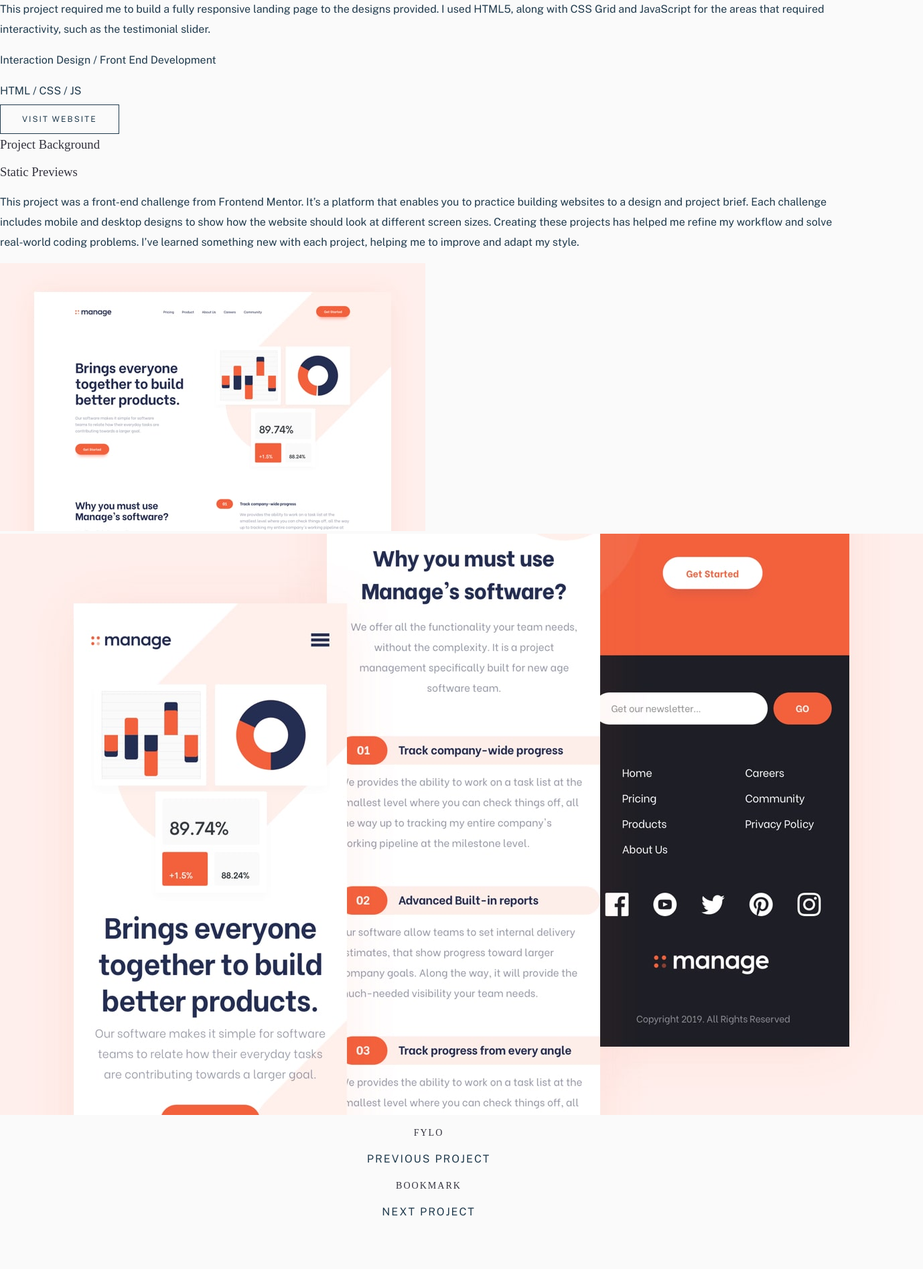
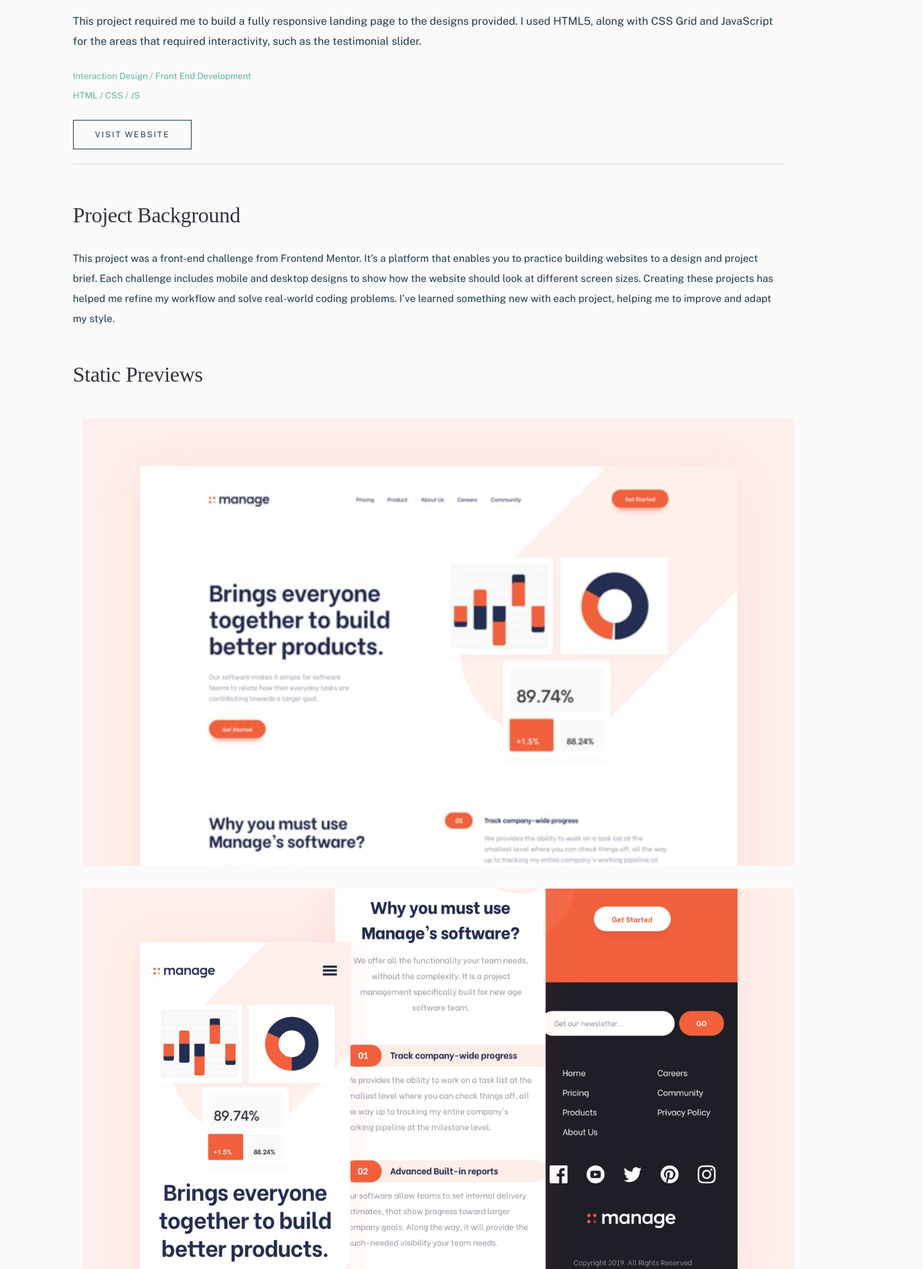
Before and after one commit to JohnPuckey/frontendmentor-minimalist-portfolio, a plain HTML site: page manage.html in a window 1280 px wide. Shown: the part 768-2663 px from the top of the page at 67% size, 1378 px wide, since content can reach past the window. Drawn offline with nearby package versions, Linux system fonts and the light colour scheme; a web font is replaced by a local one.

Commit message:
project mobile first

```diff
--- a/manage.html
+++ b/manage.html
@@ -6,7 +6,7 @@
 
   <link rel="icon" type="image/png" sizes="32x32" href="./images/favicon-32x32.png">
   <link rel="stylesheet" href="./styles/style.css">
-  <link rel="stylesheet" href="./styles/portfolio.css">
+  <link rel="stylesheet" href="./styles/project.css">
 
   <title>Frontend Mentor | Manage Project</title>
 </head>
@@ -27,7 +27,7 @@
 </header>
 
 
-<div class="portfolio-grid">
+<div class="project-grid">
   <div class="project-hero-img">
     <picture>
         <source media="(min-width:2000px)" srcset="images/detail/desktop/image-manage-hero@2x.jpg">
@@ -50,15 +50,16 @@
   <div class="project-background">
     <div class="background-main">
       <h3>Project Background</h3>
-    </div>
-    <div class="background-previews">
-      <h3>Static Previews</h3>
       <p>This project was a front-end  challenge from Frontend Mentor. It’s a platform that
         enables you to practice building websites to a design and project brief. Each challenge
         includes mobile and desktop designs to show how the website should look at different
         screen sizes. Creating these projects has helped me refine my workflow and solve
         real-world coding problems. I’ve learned something new with each project, helping
         me to improve and adapt my style.</p>
+    </div>
+    <div class="background-previews">
+      <h3>Static Previews</h3>
+
       <picture>
         <source media="(min-width:2000px)" srcset="images/detail/desktop/image-manage-preview-1@2x.jpg">
         <source media="(min-width:1025px)" srcset="images/detail/desktop/image-manage-preview-1.jpg">
@@ -77,9 +78,16 @@
   </picture>
     </div>
   </div>
-  <div class="portfolio-links">
-    <a href="" class="prev"><h3>Fylo</h3><p>Previous Project</p></a>
-    <a href="" class="next"><h3>Bookmark</h3><p>Next Project</p></a>
+  <div class="project-links">
+    <a href="" class="prev">
+      <svg xmlns="http://www.w3.org/2000/svg" width="10" height="16"><path fill="none" stroke="#33323D" d="M9 0L1 8l8 8"/></svg>
+      <h3>Fylo</h3><p>Previous Project</p>
+    </a>
+    <a href="" class="next">
+      <svg xmlns="http://www.w3.org/2000/svg" width="10" height="16"><path fill="none" stroke="#33323D" d="M1 0l8 8-8 8"/></svg>
+      <h3>Bookmark</h3>
+      <p>Next Project</p>
+    </a>
   </div>
 </div>
 
--- /dev/null
+++ b/styles/project.css
@@ -0,0 +1,108 @@
+.project-grid {
+    width: 83%;
+    max-width: 1110px;
+    margin: 0 auto;
+    display: grid;
+    grid-template-columns: 1fr;
+}
+
+.project-hero-img {
+    width: 100%;
+    margin: 20px 0 30px 0;
+}
+
+img {
+    width: 100%;
+}
+
+.project-head {
+    width: 100%;
+    border-top: 2px solid var(--txtfield-light-grey);
+    border-bottom: 2px solid var(--txtfield-light-grey);
+    padding: 0 0 35px;
+}
+
+.project-head h2 {
+    font-size: 40px;
+    margin-bottom: 20px;
+}
+
+.project-head p {
+    margin-bottom: 30px;
+}
+
+.project-head .details {
+    color: var(--primary-cyan);
+    font-size: 13px;
+    line-height: 14px;
+    margin: 0 0 15px;
+}
+
+.project-head .details:last-of-type {
+    margin-bottom: 40px;
+}
+
+.project-background {
+    margin: 25px 0 60px;
+}
+
+.background-main p {
+    font-size: 15px;
+    line-height: 30px;
+}
+
+.background-previews {
+    margin-top: 50px;
+}
+
+.background-previews img {
+    margin: 15px;
+}
+
+.project-links {
+    display: grid;
+    grid-template-columns: 50% 50%;
+    border-top: 2px solid var(--txtfield-light-grey);
+    border-bottom: 2px solid var(--txtfield-light-grey);
+}
+
+.prev, .next {
+    cursor: pointer;
+    display: flex;
+    flex-direction: column;
+    justify-content: center;
+    padding: 25px 0 30px;
+}
+
+.prev:hover p, .next:hover p {
+    color: var(--primary-cyan);
+    opacity: 1;
+}
+
+
+.prev h3, .next h3 {
+    font-size: 30px;
+    text-transform: none;
+    line-height: 30px;
+    margin: 20px 0 0;
+}
+
+.prev p, .next p {
+    font-size: 16px;
+    text-transform: none;
+    line-height: 20px;
+    margin: 10px 0 0;
+    opacity: 0.4;
+}
+
+.prev {
+    text-align: left;
+    border-right: 1px solid var(--txtfield-light-grey);
+    align-items: flex-start;
+}
+
+.next {
+    text-align: right;
+    border-left: 1px solid var(--txtfield-light-grey);
+    align-items: flex-end;
+}
--- a/styles/style.css
+++ b/styles/style.css
@@ -31,13 +31,13 @@
 h1 {
   font-size: 50px;
   line-height: 50px;
-  letter-spacing: -0.45;
+  letter-spacing: -0.45px;
 }
 
 h2 {
   font-size: 40px;
   line-height: 42px;
-  letter-spacing: -0.36;
+  letter-spacing: -0.36px;
 }
 
 h3,
@@ -49,11 +49,19 @@
   color: var(--primary-dark-gray-blue);
 }
 
+h3 {
+  font-size: 32px;
+  line-height: 36px;
+  letter-spacing: -0.29px;
+}
+
 p {
   font-family: "Public Sans", sans-serif;
   color: var(--primary-dark-blue);
   font-size: 16px;
   line-height: 30px;
+  letter-spacing: .1px;
+
 
 }
 
```
